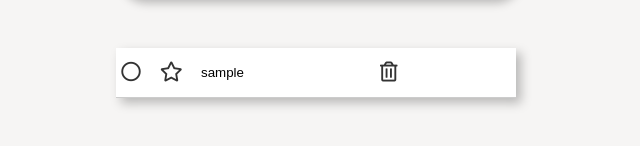
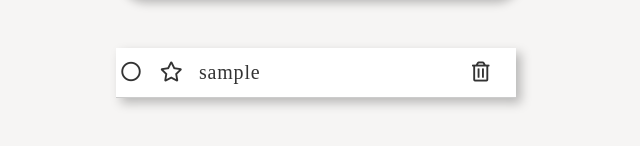
Before and after one commit to Kazunari-Ishikawa/ToDo-App-by-React-Redux, a React app: page / in a window 1280 px wide. Shown: the part 314-460 px from the top of the page, without its empty margins (324-964 px from the left). Built offline with nearby package versions, Linux system fonts and the light colour scheme.

Commit message:
表示修正

```diff
--- a/src/js/components/Todo.js
+++ b/src/js/components/Todo.js
@@ -33,7 +33,7 @@ class Todo extends React.Component {
     });
   }
   render() {
-    const input = (this.state.editMode) ?
+    const input = (!this.state.editMode) ?
       <span className="c-todoList__text" onClick={this.handleClickShowEdit}>{this.state.text}</span> :
       <input type="text" className="c-todoList__editForm" value={this.state.text} onKeyUp={this.handleClickCloseEdit} onChange={this.handleChangeText} />;
 
```
Also changed, not shown: index.html (+1 -2 lines), 1 other file.
